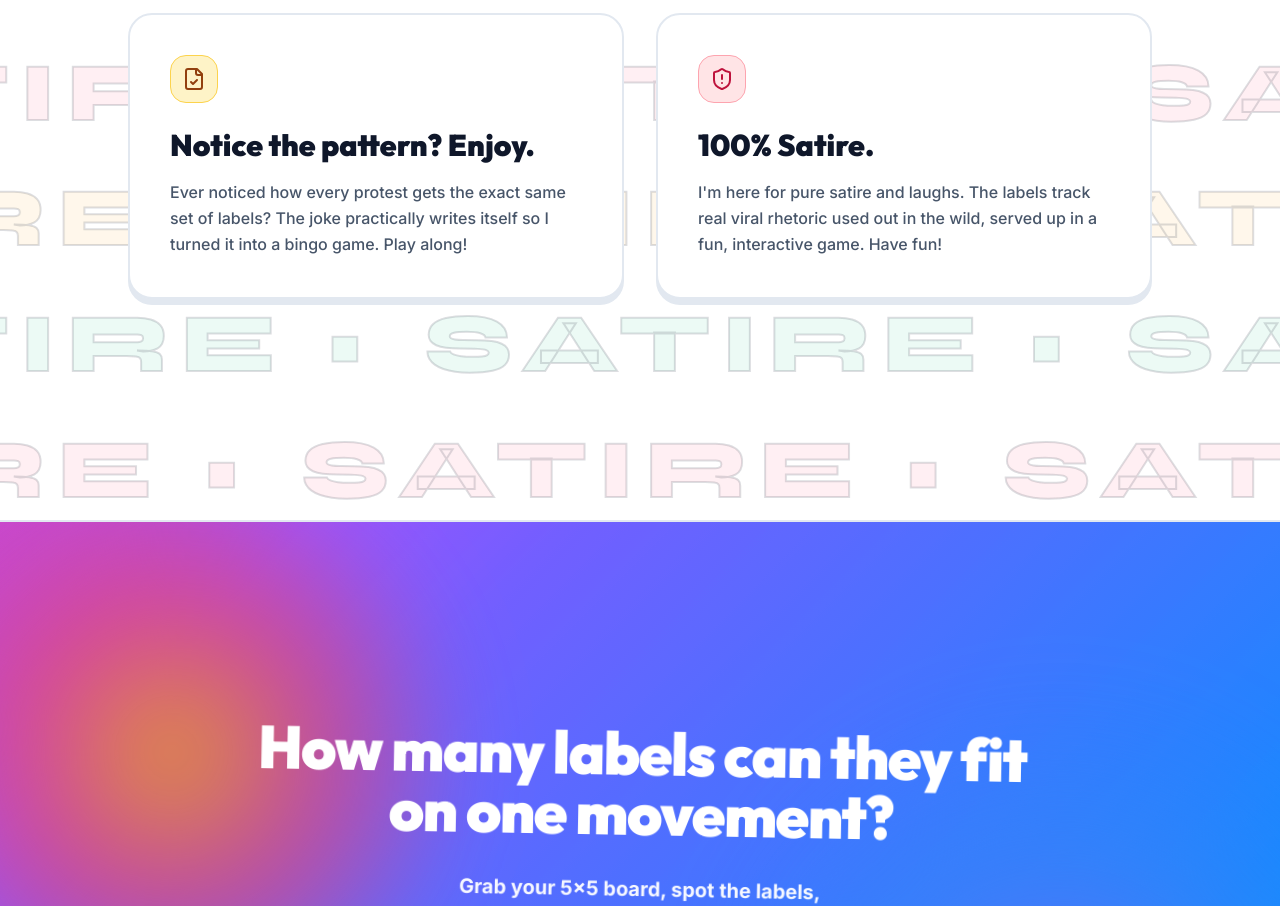
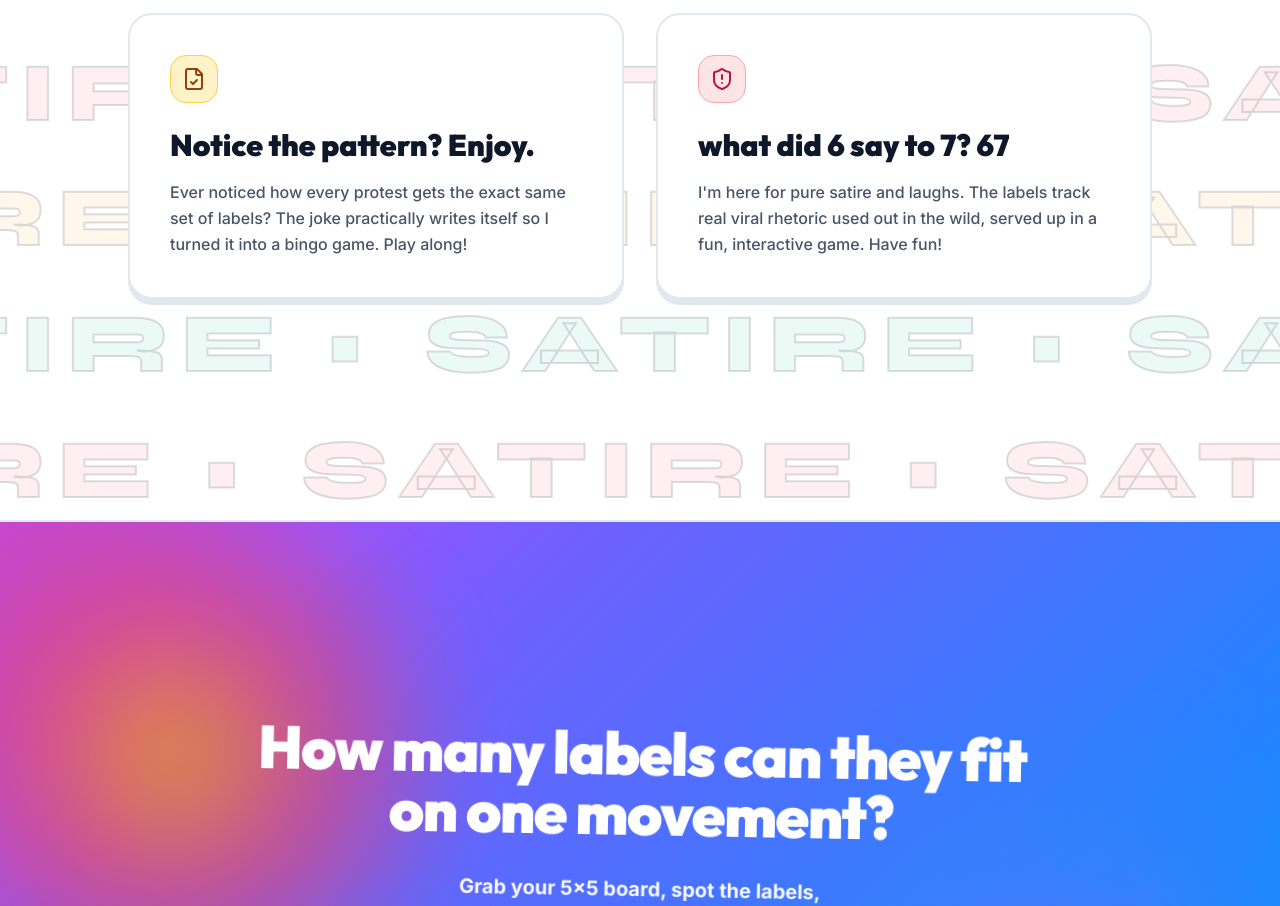
Before and after one commit to professordoom58-art/Playbook, a React (Vite) app: page / in a window 1280 px wide. Shown: the part 1740-2646 px from the top of the page. Built offline with nearby package versions, Linux system fonts and the light colour scheme.

Commit message:
fix(pc): ensure MethodologyModal and LandingPage use identical updated Orwell modal structure and text on PC

```diff
--- a/src/components/LandingPage.tsx
+++ b/src/components/LandingPage.tsx
@@ -461,7 +461,7 @@ export const LandingPage: React.FC<LandingPageProps> = ({
               flex items-center justify-center text-rose-700 font-black mb-6">
               <ShieldAlert className="w-6 h-6" />
             </div>
-            <h3 className="text-3xl font-black text-slate-900 mb-4">100% Satire.</h3>
+            <h3 className="text-3xl font-black text-slate-900 mb-4">what did 6 say to 7? 67</h3>
             <p className="text-base font-medium text-slate-600 leading-relaxed">
               I'm here for pure satire and laughs. The labels track real viral rhetoric used out
               in the wild, served up in a fun, interactive game. Have fun!
```
